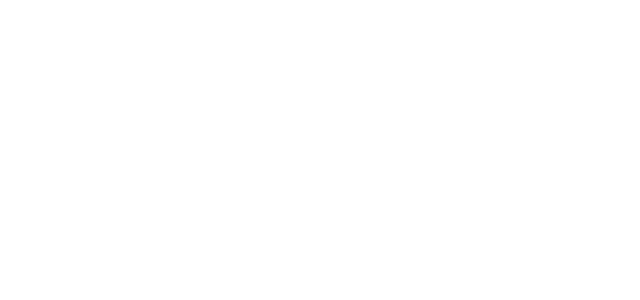
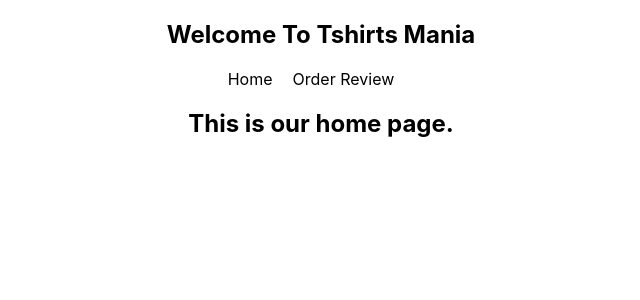
Before and after one commit to tanverrana/tshirt-mania, a React (Create React App) app: page / in a window 1280 px wide. Shown: the top 300 px of the page, without its empty margins (319-959 px from the left). Built offline with nearby package versions, Linux system fonts and the light colour scheme.

Commit message:
create routes

```diff
--- a/package.json
+++ b/package.json
@@ -8,6 +8,7 @@
     "@testing-library/user-event": "^13.5.0",
     "react": "^18.0.0",
     "react-dom": "^18.0.0",
+    "react-router-dom": "^6.3.0",
     "react-scripts": "5.0.0",
     "web-vitals": "^2.1.4"
   },
--- a/src/App.js
+++ b/src/App.js
@@ -1,10 +1,18 @@
-import logo from './logo.svg';
 import './App.css';
+import Home from './components/Home/Home';
+import Header from './components/Header/Header';
+import { Route, Routes } from 'react-router-dom';
+import OrderReview from './components/OrderReview/OrderReview';
 
 function App() {
   return (
     <div className="App">
-
+      <Header></Header>
+      <Routes>
+        <Route path="/" element={<Home></Home>}></Route>
+        <Route path="/home" element={<Home></Home>}></Route>
+        <Route path="/orderreview" element={<OrderReview></OrderReview>}></Route>
+      </Routes>
     </div>
   );
 }
--- /dev/null
+++ b/src/components/Header/Header.css
@@ -0,0 +1,8 @@
+nav a{
+    text-decoration: none;
+    color: black;
+    margin-right: 20px;
+}
+nav a:hover{
+    color: tomato;
+}
--- /dev/null
+++ b/src/components/Header/Header.js
@@ -0,0 +1,17 @@
+import React from 'react';
+import { Link } from 'react-router-dom';
+import "./Header.css";
+
+const Header = () => {
+    return (
+        <div>
+            <h2>Welcome To Tshirts Mania</h2>
+            <nav>
+                <Link to="/home">Home</Link>
+                <Link to="/orderreview">Order Review</Link>
+            </nav>
+        </div>
+    );
+};
+
+export default Header;
--- /dev/null
+++ b/src/components/Home/Home.js
@@ -0,0 +1,11 @@
+import React from 'react';
+
+const Home = () => {
+    return (
+        <div>
+            <h2>This is our home page.</h2>
+        </div>
+    );
+};
+
+export default Home;
--- /dev/null
+++ b/src/components/OrderReview/OrderReview.js
@@ -0,0 +1,11 @@
+import React from 'react';
+
+const OrderReview = () => {
+    return (
+        <div>
+            <h2>This is order Review Page.</h2>
+        </div>
+    );
+};
+
+export default OrderReview;
--- a/src/index.js
+++ b/src/index.js
@@ -3,11 +3,14 @@ import ReactDOM from 'react-dom';
 import './index.css';
 import App from './App';
 import reportWebVitals from './reportWebVitals';
+import { BrowserRouter } from 'react-router-dom';
 
 ReactDOM.render(
-  <React.StrictMode>
-    <App />
-  </React.StrictMode>,
+  <BrowserRouter>
+    <React.StrictMode>
+      <App />
+    </React.StrictMode>
+  </BrowserRouter>,
   document.getElementById('root')
 );
 
```
Also changed, not shown: src/components/Cart/Cart.js (added, +11 -0 lines), src/components/Home/Home.css (added), src/components/OrderReview/OrderReview.css (added), 1 other file (tests, documents, lock files or other folders).
